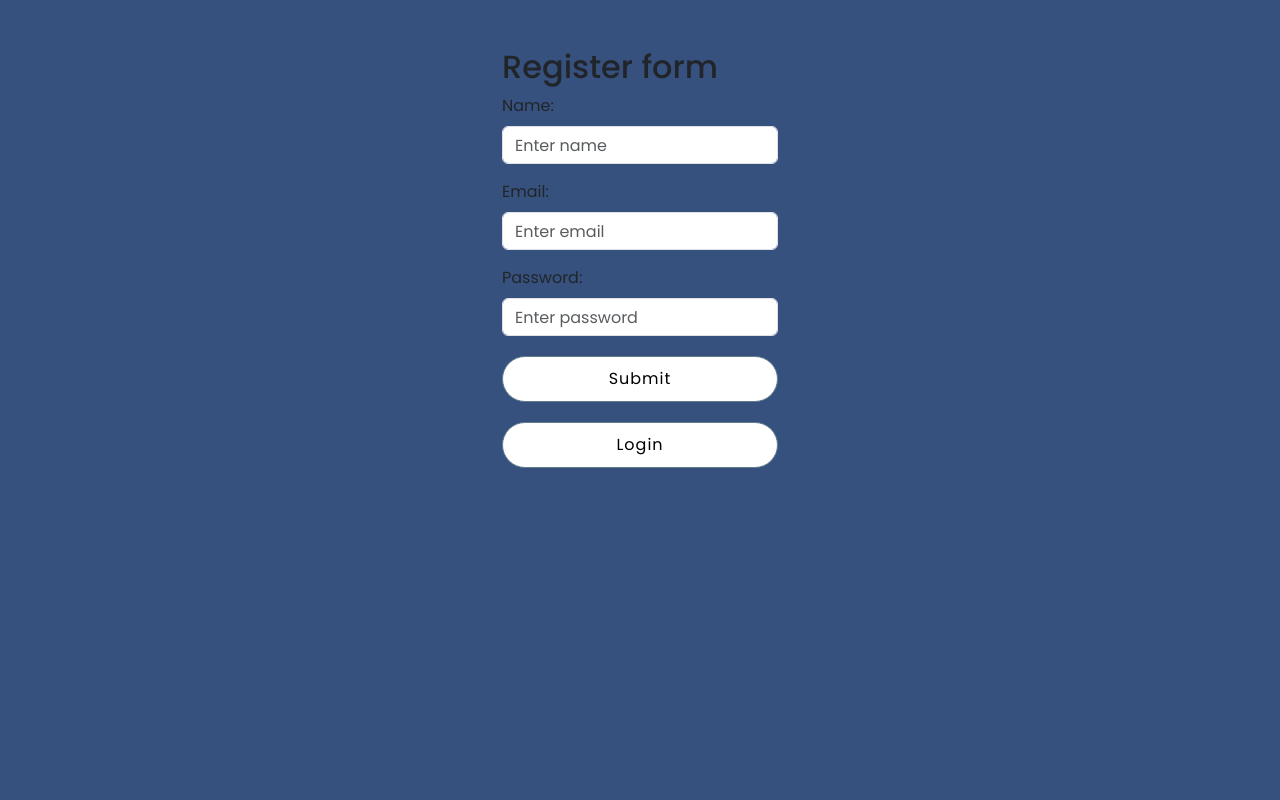
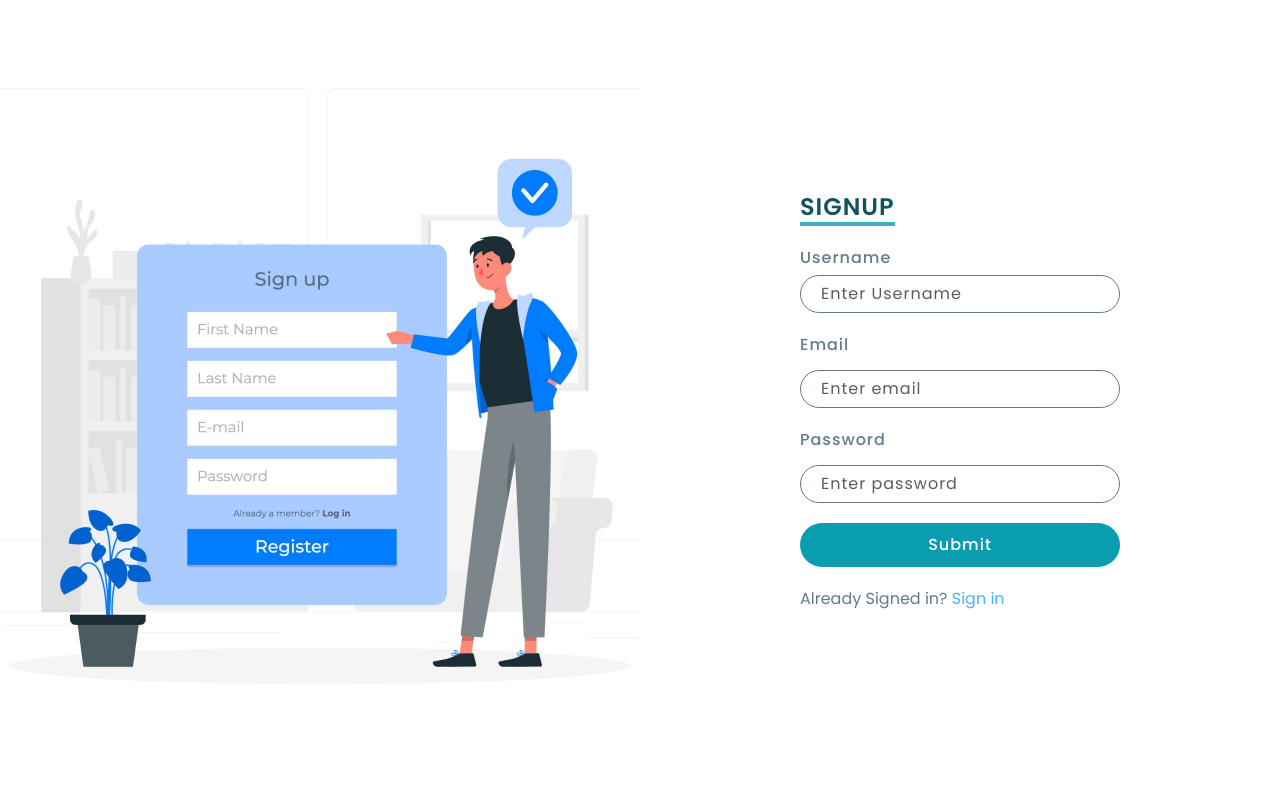
Before and after one commit to sufyan-555/industrial_safety_app, a Flask app: page /register in a window 1280 px wide. Run offline with Flask 3, Linux system fonts and the light colour scheme.

Commit message:
Sign In SignUp modified

```diff
--- a/static/css/manage_cam.css
+++ b/static/css/manage_cam.css
@@ -5,6 +5,7 @@
     box-sizing: border-box;
     font-family: 'Poppins',sans-serif;
 }
+
 section
 {
     position: relative;
@@ -71,7 +72,7 @@ section .contentBx .formBx .inputBx span{
     margin-bottom: 5px;
     display: inline-block;
     color: #607d8b;
-    font-weight: 300;
+    font-weight: 500;
     font-size: 16px;
     letter-spacing: 1px;
 
@@ -116,7 +117,7 @@ section .contentBx .formBx .inputBx p{
     color: #607d8b;
 }
 section .contentBx .formBx .inputBx p a{
-    color: #ff4584;
+    color: #42b6ff;
     text-decoration: none;
 }
 
@@ -131,3 +132,152 @@ section .contentBx .formBx .inputBx p a{
     margin-right: 5px;
     color: #607d8b;
   }
+
+/* section .imgBx:before
+{
+content: '';
+position: absolute;
+top: 0;
+left: 0;
+width: 100%;
+height: 100%;
+background: linear-gradient(225deg,#0087d0,#74c2e6);
+z-index: 1;
+mix-blend-mode: screen;
+}
+section .imgBx img{
+position: absolute;
+top: 0;
+left: 0;
+width: 100%;
+height:100%;
+object-fit: cover;
+} */
+
+
+
+
+
+/* @import url('https://fonts.googleapis.com/css?family=Poppins:200,300,400,500,600,700,800,900&display=swap');
+*{
+margin:0;
+padding: 0;
+box-sizing: border-box;
+font-family: 'Poppins',sans-serif;
+}
+section
+{
+position: relative;
+width: 100%;
+height: 100vh;
+display: flex;
+}
+section .imgBx
+{
+position: relative;
+width: 50%;
+height: 100%;
+}
+
+section .imgBx:before
+{
+content: '';
+position: absolute;
+top: 0;
+left: 0;
+width: 100%;
+height: 100%;
+background: linear-gradient(225deg,#e91e63,#03a9f4);
+z-index: 1;
+mix-blend-mode: screen;
+}
+section .imgBx img{
+position: absolute;
+top: 0;
+left: 0;
+width: 100%;
+height:100%;
+object-fit: cover;
+}
+
+section .contentBx
+{
+display: flex;
+justify-content: center;
+align-items: center;
+width: 50%;
+height: 100%;
+}
+
+section .contentBx .formBx{
+width: 50%;
+}
+section .contentBx .formBx h2{
+color: #607d8b;
+font-weight: 600;
+font-size: 1.5em;
+text-transform: uppercase;
+margin-bottom: 20px;
+border-bottom: 4px solid #ff4584;
+display: inline-block;
+letter-spacing: 1px;
+
+}
+section .contentBx .formBx .inputBx
+{
+margin-bottom: 20px;
+
+}
+section .contentBx .formBx .inputBx span{
+font-size: 16px;
+margin-bottom: 5px;
+display: inline-block;
+color: #607d8b;
+font-weight: 300;
+font-size: 16px;
+letter-spacing: 1px;
+
+}
+
+section .contentBx .formBx .inputBx input{
+width: 100%;
+padding: 10px 20px;
+outline: none;
+font-weight: 400;
+border: 1px solid #607d8b;
+font-size: 16px;
+letter-spacing: 1px;
+color: #607d8b;
+background: transparent;
+border-radius: 30px;
+
+}
+section .contentBx .formBx .inputBx input[type="submit"]
+{
+background:#ff4584;
+color: #fff;
+outline: none;
+border: none;
+font-weight: 500;
+cursor: pointer;
+
+}
+section .contentBx .formBx .inputBx input[type="submit"]:hover
+{
+background:#f53677 ;
+}
+.remember
+{
+margin-bottom: 10px;
+color: #607d8b;
+font-weight: 400;
+font-size: 14px;
+}
+
+section .contentBx .formBx .inputBx p{
+color: #607d8b;
+}
+section .contentBx .formBx .inputBx p a{
+color: #ff4584;
+}
+*/
--- a/templates/register.html
+++ b/templates/register.html
@@ -13,10 +13,24 @@
     integrity="sha384-KK94CHFLLe+nY2dmCWGMq91rCGa5gtU4mk92HdvYe+M/SXH301p5ILy+dN9+nJOZ" crossorigin="anonymous">
     <script src="https://cdn.jsdelivr.net/npm/bootstrap@5.3.3/dist/js/bootstrap.bundle.min.js"
     integrity="sha384-YvpcrYf0tY3lHB60NNkmXc5s9fDVZLESaAA55NDzOxhy9GkcIdslK1eN7N6jIeHz" crossorigin="anonymous"></script>
-    <link rel="stylesheet" href="/static/css/videoUpload.css">
+   <link rel="stylesheet" href="/static/css/manage_cam.css">
+
+
+
+
+
 </head>
 
 <body>
+
+
+
+    <section>
+        <div class="imgBx">
+            <img src="/static/img/signup.jpg">
+        </div>
+        <div class="contentBx">
+                <div class="formBx">
                     <div id="msg" class="container my-4">
                         {% with messages = get_flashed_messages(with_categories=true) %}
                         {% if messages %}
@@ -31,7 +45,43 @@
                         {% endif %}
                         {% endwith %}
                     </div>
+                    <h2>SignUp</h2>
+                    <form action="/register" method="POST">
+                        <div class="inputBx">
+                            <span>Username</span>
+                            <input type="text" class="form-control" id="name" placeholder="Enter Username" name="name">
 
+                        </div>
+                        <div class="inputBx">
+                            <label for="email"><span>Email</span></label>
+                            <input type="email" class="form-control" id="email" placeholder="Enter email" name="email">
+                        </div>
+                        <div class="inputBx">
+                            <label for="pwd"><span>Password</span></label>
+                            <input type="password" class="form-control" id="pwd" placeholder="Enter password"
+                            name="password">
+
+                        </div>
+                        <!-- <div class="remember">
+                            <label><input type="checkbox" name="">Remember Me</label>
+                        </div> -->
+                        <div class="inputBx">
+                            <input type="submit" value="Submit" name="">
+                        </div>
+                        <div class="inputBx">
+                           <p>Already Signed in? <a href="login_page">Sign in</a></p>
+                        </div>
+                    </form>
+                </div>
+        </div>
+    </section>
+
+
+
+
+
+
+<!--
     <div class="container">
         <div class=" row justify-content-center">
             <div class="col-sm-6 mt-4">
@@ -59,11 +109,14 @@
             </div>
         </div>
 
-    </div>
+    </div> -->
+
+
     <script src="https://cdn.jsdelivr.net/npm/bootstrap@5.3.3/dist/js/bootstrap.bundle.min.js"
         integrity="sha384-YvpcrYf0tY3lHB60NNkmXc5s9fDVZLESaAA55NDzOxhy9GkcIdslK1eN7N6jIeHz"
         crossorigin="anonymous"></script>
 
+
 </body>
 
 </html>
```
Also changed, not shown: templates/login.html (+52 -10 lines), instance/user.db, static/img/login.jpg (added), static/img/signup.jpg (added). Lines whose indentation alone changed are shown as unchanged.
